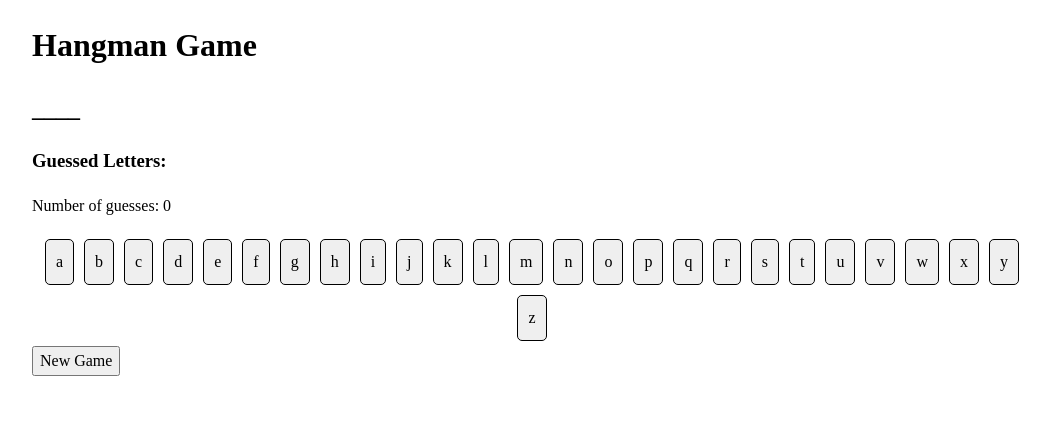
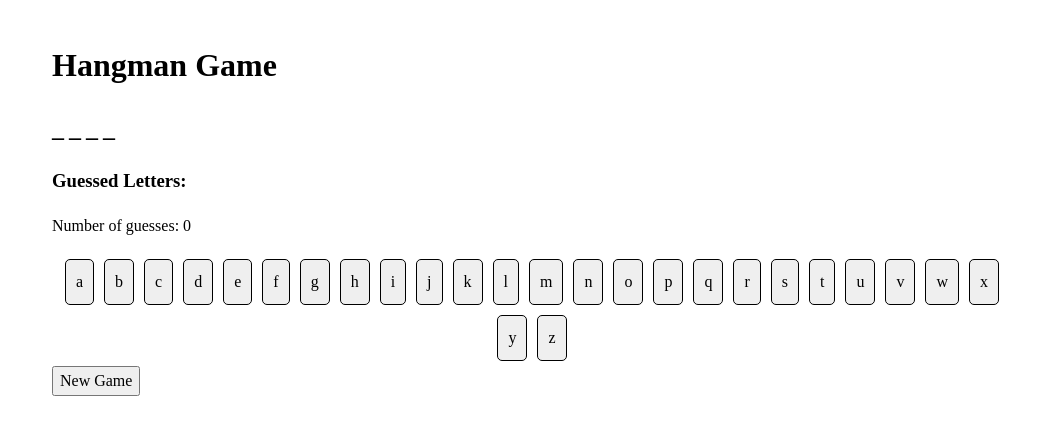
Before and after one commit to nbogie/olu-hangman-react-v1-code-review, a React (Vite) app: page / in a window 1280 px wide. Shown: the top 434 px of the page, without its empty margins (108-1158 px from the left). Built offline with nearby package versions, Linux system fonts and the light colour scheme.

Commit message:
minor css changes

```diff
--- a/src/Hangman.jsx
+++ b/src/Hangman.jsx
@@ -45,11 +45,11 @@ export default function Hangman() {
         setRevealedGuesses(generateHangmanLetters([], targetWord))
     }
     return (
-        <div>
+        <div className="game">
             <h1>Hangman Game</h1>
             {isGameWon && <h2>You Win!</h2>}
             {isGameLost && <h2>You Lose: too many guesses</h2>}
-            <h2>{revealedGuesses}</h2>
+            <h2 className="revealed-guesses">{revealedGuesses}</h2>
             <h3>Guessed Letters: {guessedLetters}</h3>
             <p>Number of guesses: {numberOfGuesses}</p>
             <div className="keyboard">
--- a/src/index.css
+++ b/src/index.css
@@ -17,6 +17,17 @@ select {
     font: inherit;
 }
 
+.game{
+    padding: 10px;
+    margin: 10px;
+    align-content: center;
+
+}
+
+.revealed-guesses {
+    letter-spacing: 5px;
+}
+
 .keyboard{
     display: flex;
     flex-wrap: wrap;
```
